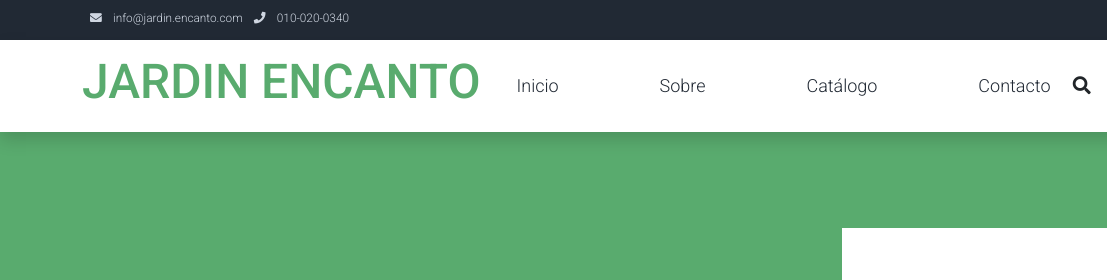
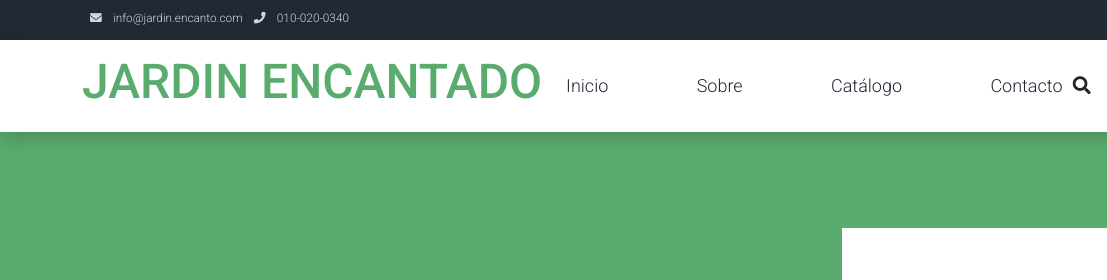
Before and after one commit to CCIA0/Docker, a plain HTML site: page about.html in a window 1280 px wide. Shown: the top 280 px of the page, 0-1107 px from the left. Drawn offline with Linux system fonts and the light colour scheme.

Commit message:
arreglo contenido

```diff
--- a/about.html
+++ b/about.html
@@ -53,7 +53,7 @@ https://templatemo.com/tm-559-zay-shop
         <div class="container d-flex justify-content-between align-items-center">
 
             <a class="navbar-brand text-success logo h1 align-self-center" href="index.html">
-                JARDIN ENCANTO
+                JARDIN ENCANTADO
             </a>
 
             <button class="navbar-toggler border-0" type="button" data-bs-toggle="collapse" data-bs-target="#templatemo_main_nav" aria-controls="navbarSupportedContent" aria-expanded="false" aria-label="Toggle navigation">
```
Also changed, not shown: contact.html (+1 -1 lines), shop-single.html (+1 -1 lines), shop.html (+1 -1 lines).
